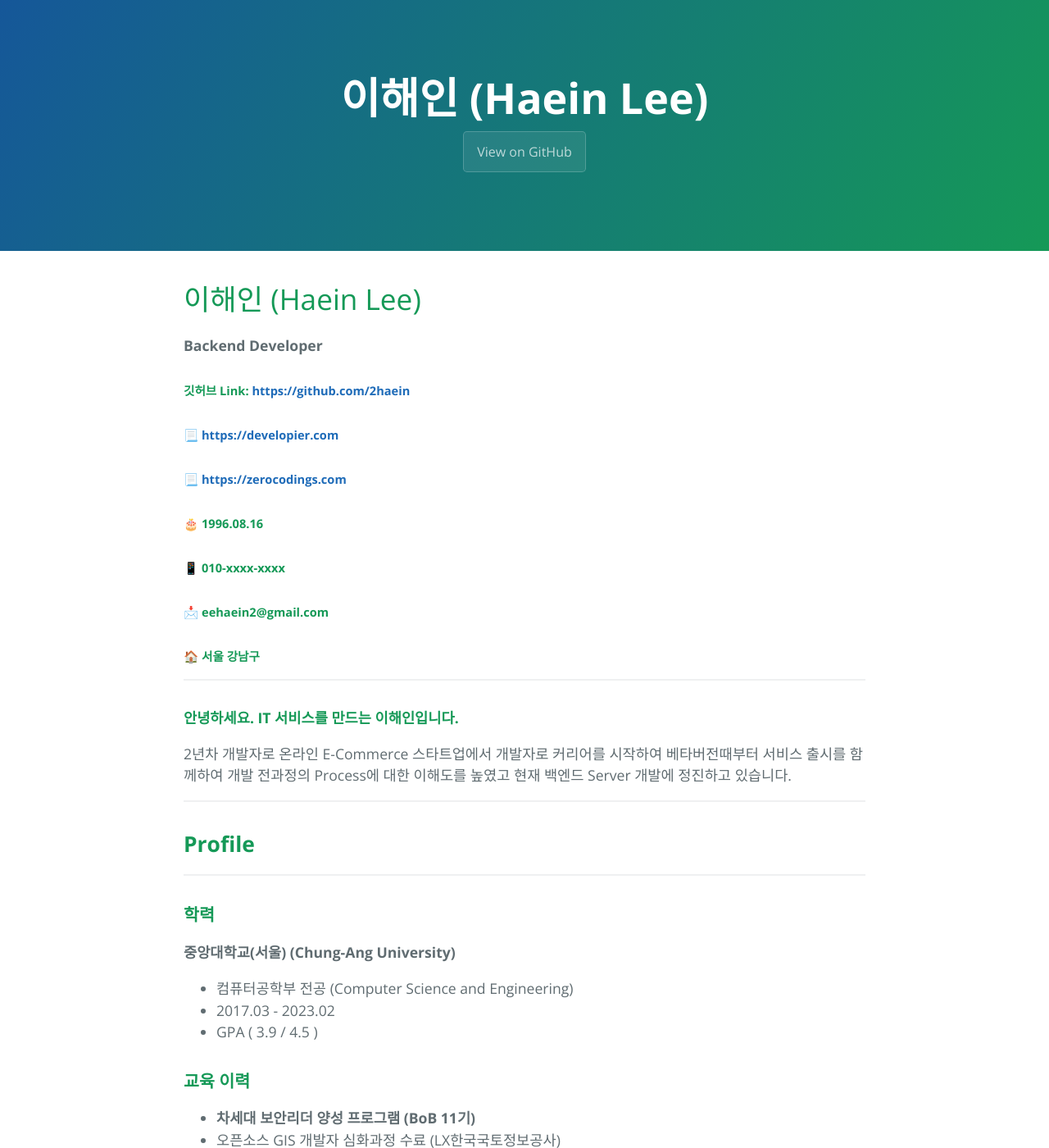
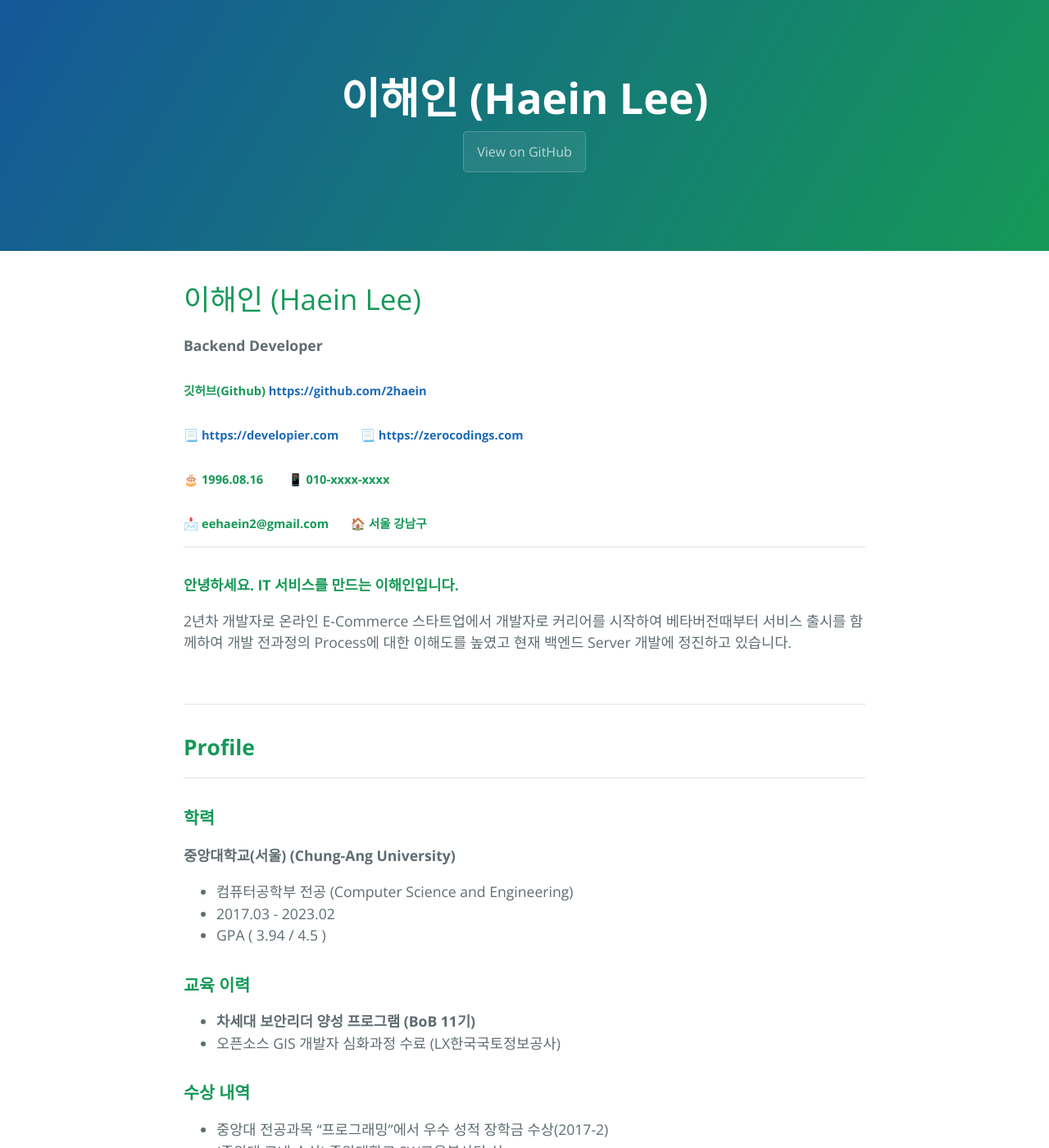
Before and after one commit to 2haein/theofto, a Jekyll site: the page built from index.md, in a window 1280 px wide and 1400 px high. Shown: the whole window at 82% size. Built offline with Jekyll 4.4.1, drawn with Linux system fonts in a browser that asks for light colours; our own code applies the rules of GitHub Pages for plain Markdown files.

Commit message:
docs: 수정4

```diff
--- a/index.md
+++ b/index.md
@@ -4,14 +4,10 @@ layout: default
 # 이해인 (Haein Lee)
 
 **Backend Developer**
-
-##### **깃허브 Link: [https://github.com/2haein](https://github.com/2haein)**
-##### **📃 [https://developier.com](https://developier.com)**
-##### **📃 [https://zerocodings.com](https://zerocodings.com)**
-##### **🎂 1996.08.16**
-##### **📱 010-xxxx-xxxx**
-##### **📩 eehaein2@gmail.com**
-##### **🏠 서울 강남구**
+##### **깃허브(Github) [https://github.com/2haein](https://github.com/2haein)**
+##### **📃 [https://developier.com](https://developier.com)**&nbsp;&nbsp; &nbsp; &nbsp;   **📃 [https://zerocodings.com](https://zerocodings.com)**
+##### **🎂 1996.08.16**&nbsp; &nbsp; &nbsp; &nbsp;  **📱 010-xxxx-xxxx**
+##### **📩 eehaein2@gmail.com** &nbsp; &nbsp;&nbsp;&nbsp; **🏠 서울 강남구**
 
 ---
 
@@ -19,8 +15,9 @@ layout: default
 
 2년차 개발자로 온라인 E-Commerce 스타트업에서 개발자로 커리어를 시작하여 베타버전때부터 서비스 출시를 함께하여 개발 전과정의 Process에 대한 이해도를 높였고 현재 백엔드 Server 개발에 정진하고 있습니다.
 
+<br/>
+
 ---
-
 ## **Profile**
 
 ---
@@ -31,7 +28,7 @@ layout: default
 
 - 컴퓨터공학부 전공 (Computer Science and Engineering)
 - 2017.03 - 2023.02
-- GPA ( 3.9 / 4.5 )
+- GPA ( 3.94 / 4.5 )
 
 ### **교육 이력**
 
@@ -58,8 +55,9 @@ TOEIC 2020.9.13 (ETS기관)
 
 해외유학생 영어안내역할 수행(중앙대 Ambassador)
 
+<br/>
+
 ---
-
 ## **경력**
 
 ---
@@ -111,6 +109,8 @@ Web + Mobile(안드로이드) 개발 및 연동
 
 `R`
 
+<br/>
+
 ---
 ## **인턴 경력**
 
@@ -155,6 +155,8 @@ RDP 프로토콜을 이용한 원격 접속 프로그램으로 사용자가 사
 - 위치 기반 베이커리 서비스 (신규 빵집 가게 위치 연동 및 메뉴 등록, DB 스키마 구성)
 
   👉[프로젝트 성과 링크](https://depromeet.com/project/21)
+
+<br/>
 
 ---
 ## **Project**
```
